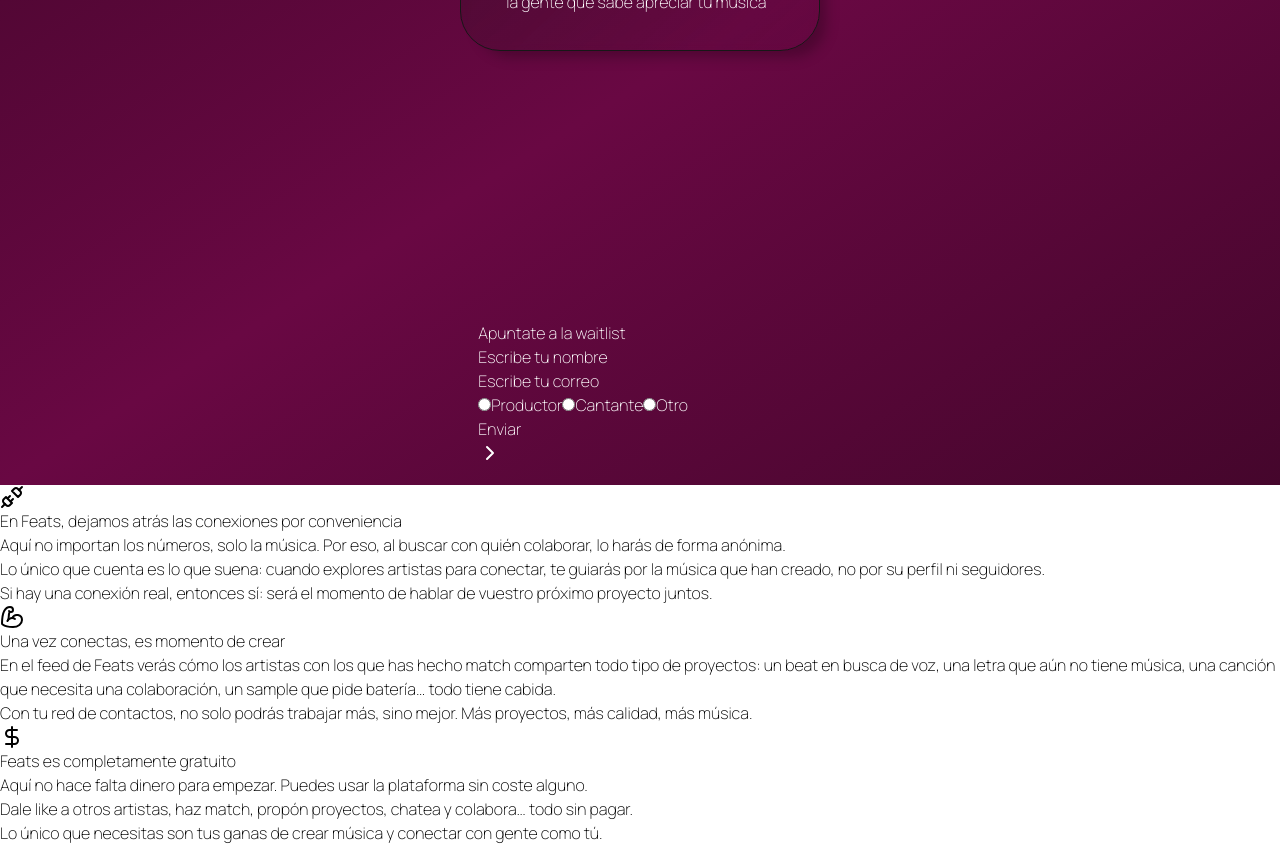
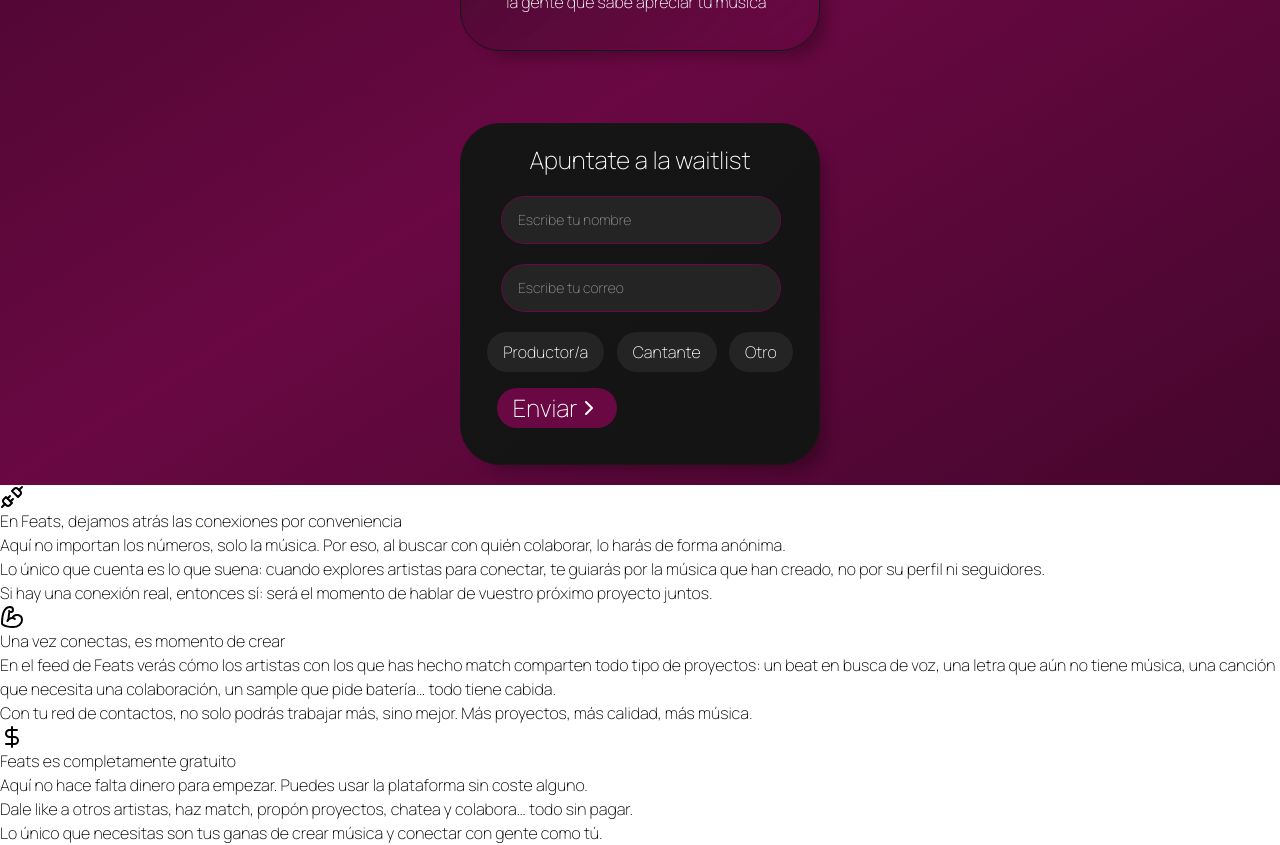
Before and after one commit to PedroOllero/waitlist, a React (Vite) app in the folder client/: page / in a window 1280 px wide. Shown: the part 1180-2025 px from the top of the page. Built offline with nearby package versions, Linux system fonts and the light colour scheme; what @midudev/tailwind-animations would draw is missing.

Commit message:
Refactor FloatingLabelTextInput and PrimaryContainer components; add Selector component and update LearnMore screen for improved styling and structure

```diff
--- a/client/src/components/FloatingLabelTextInput/FloatingLabelTextInput.tsx
+++ b/client/src/components/FloatingLabelTextInput/FloatingLabelTextInput.tsx
@@ -7,22 +7,23 @@
   onChange: (value: string) => void;
 }
 
-const FloatingLabelTextInput: React.FC<FloatingLabelTextInputProps> = ({ label, value, onChange }) => {
+const FloatingLabelTextInput: React.FC<FloatingLabelTextInputProps> = ({
+  label,
+  value,
+  onChange,
+}) => {
   const [isFocused, setIsFocused] = useState(false);
 
   const shouldFloat = isFocused || value.length > 0;
 
   return (
-    <div>
-      <label>
-        {label}
-      </label>
+    <div className="w-70 relative group m-5">
       <input
         type="text"
         value={value}
         onChange={(e) => onChange(e.target.value)}
-        onFocus={() => setIsFocused(true)}
-        onBlur={() => setIsFocused(false)}
+        placeholder={label}
+        className="w-full aboslute h-12 top-10 px-4 text-sm peer bg-background-200 rounded-4xl border border-primary-200 outline-none"
       />
     </div>
   );
--- a/client/src/components/FloatingLabelTextInput/PrimaryContainer.tsx
+++ b/client/src/components/FloatingLabelTextInput/PrimaryContainer.tsx
@@ -1,6 +1,6 @@
 interface PrimaryContainerProps {
     children: React.ReactNode;
-    className: string;
+    className?: string;
 }
 
 export const PrimaryContainer: React.FC<PrimaryContainerProps> = ({children, className}) => {
--- /dev/null
+++ b/client/src/components/Selector.tsx
@@ -0,0 +1,7 @@
+interface SelectorProps{
+    value: string;
+    children?: string
+}
+export const Selector: React.FC <SelectorProps>= ({value, children}) => {
+  return <button className="bg-background-200 rounded-4xl py-2 px-4">{children}</button>;
+};
--- a/client/src/screens/learn-more/learnMore.tsx
+++ b/client/src/screens/learn-more/learnMore.tsx
@@ -12,6 +12,7 @@
 } from "lucide-react";
 import axios from "axios";
 import { PrimaryContainer } from "../../components/FloatingLabelTextInput/PrimaryContainer";
+import { Selector } from "../../components/Selector";
 
 interface HeroProps {
   onScrollClick: () => void;
@@ -89,9 +90,9 @@
         </div>
 
         <div>
-          <div>
+          <PrimaryContainer className="p-5 w-90 bg-background-100">
             <form>
-              <h4>Apuntate a la waitlist</h4>
+              <h4 className="text-2xl text-center ">Apuntate a la waitlist</h4>
 
               <FloatingLabelTextInput
                 label="Escribe tu nombre"
@@ -105,27 +106,19 @@
                 onChange={setEmail}
               />
 
-              <div>
-                <label>
-                  <input type="radio" name="role" value="producer" />
-                  Productor
-                </label>
-                <label>
-                  <input type="radio" name="role" value="singer" />
-                  Cantante
-                </label>
-                <label>
-                  <input type="radio" name="role" value="both" />
-                  Otro
-                </label>
+              <div className="flex justify-around">
+                <Selector value="Productor">Productor/a</Selector>
+                <Selector value="Cantante">Cantante</Selector>
+                <Selector value="Otro">Otro</Selector>
               </div>
 
-              <button type="submit" onClick={handleSubmit}>
+              <button className="flex w-30 h-10 px-2 m-4 rounded-4xl py-4 justify-center items-center
+              text-2xl bg-primary-200 " type="submit" onClick={handleSubmit}>
                 Enviar
                 <ChevronRight />
               </button>
             </form>
-          </div>
+          </PrimaryContainer>
         </div>
       </section>
     );
```
